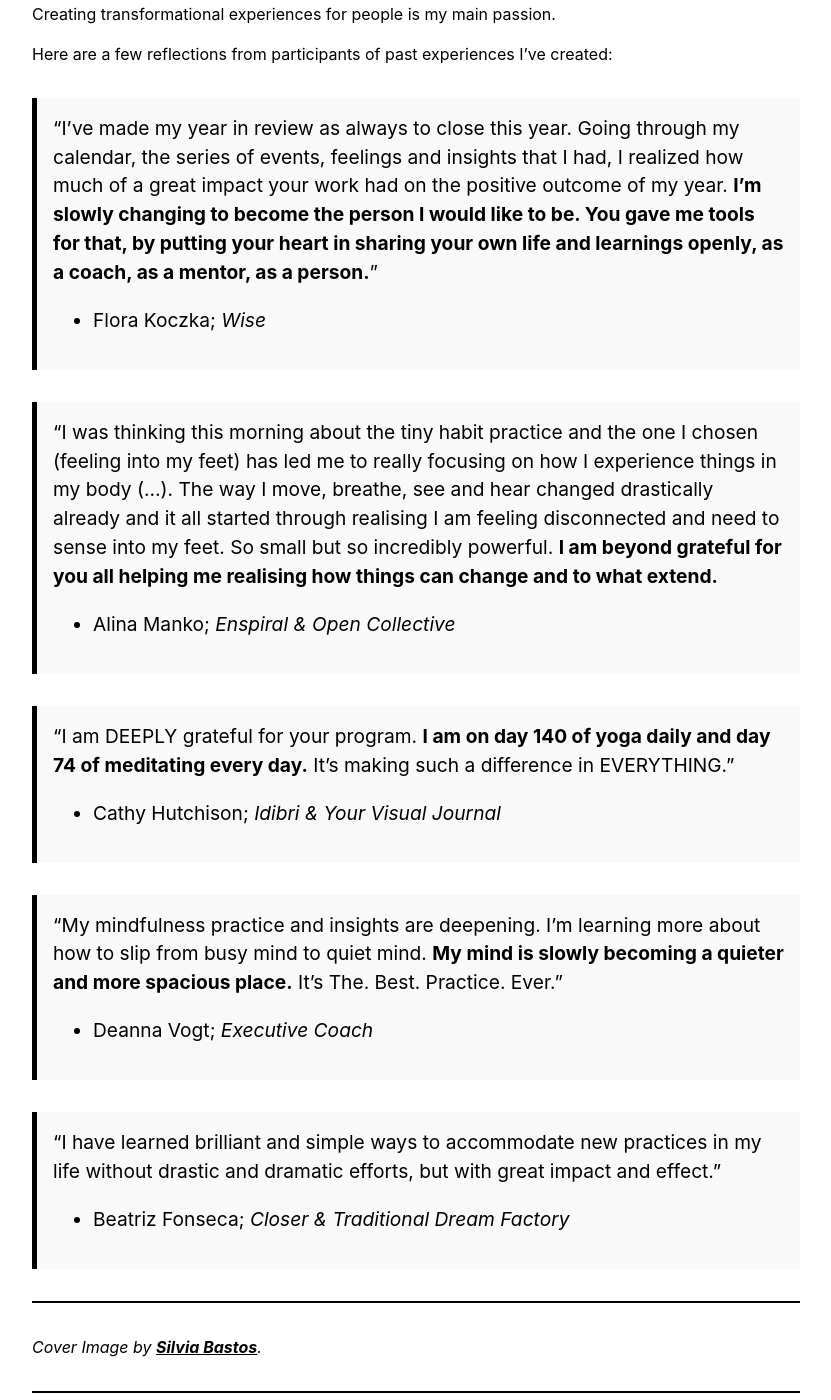
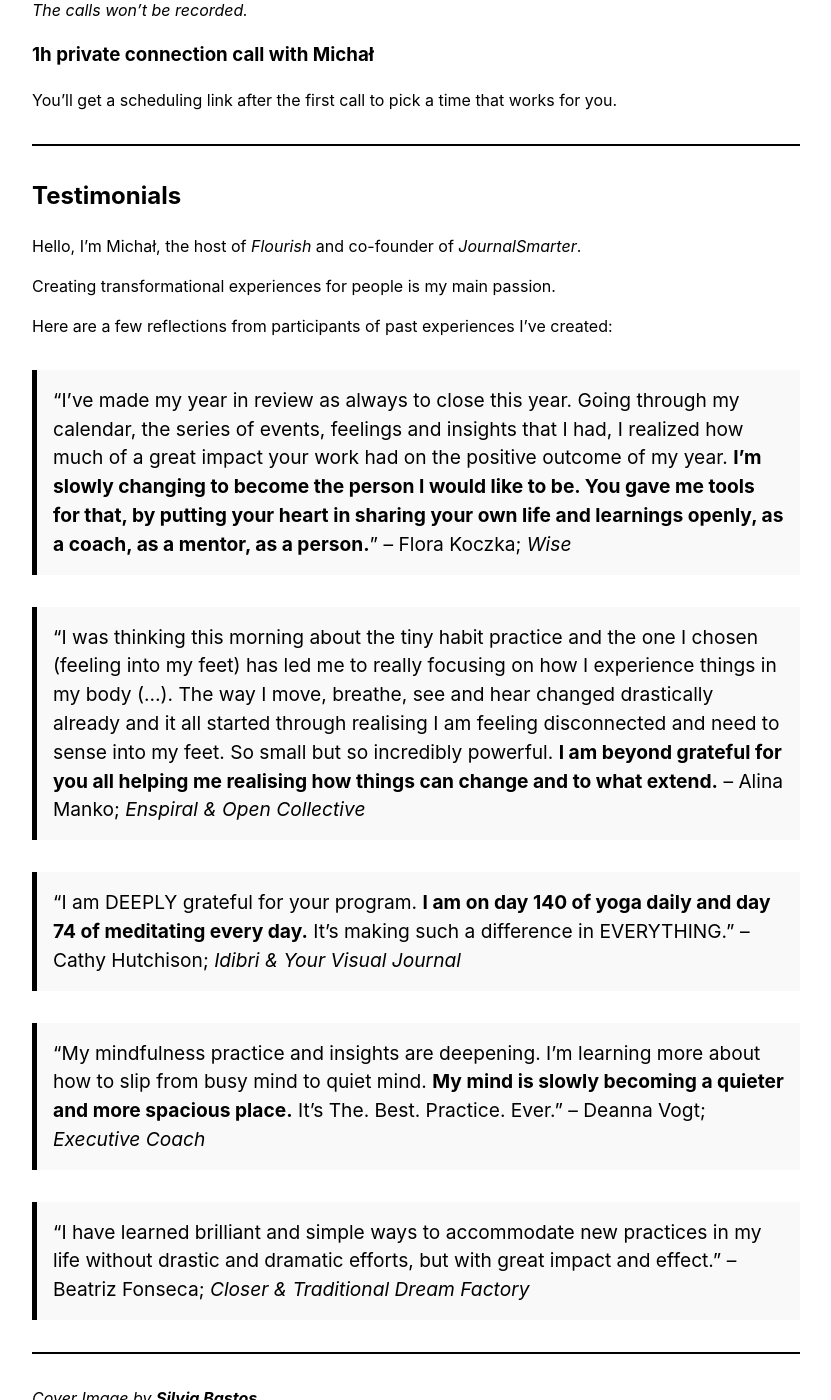
Before and after one commit to heymichal/journalsmarter, a Jekyll site: the page built from _projects/2022-03-29-flourish.md, in a window 1280 px wide and 1400 px high, scrolled down 1702 px. Shown: the whole window, without its empty margins (224-1055 px from the left). Built offline with Jekyll 4.4.1, drawn with Linux system fonts in a browser that asks for light colours; some of the changed text lies outside the part shown.

```diff
--- a/_projects/2022-03-29-flourish.md
+++ b/_projects/2022-03-29-flourish.md
@@ -16,7 +16,7 @@ During three group calls aligned with the Moon cycle, we'll explore powerful jou
 During the private connection call, Michał (community weaver, catalyst & certified habit coach) will hold space for you to further **nourish the seeds of transformation you are planting, remove potential bottlenecks, and catalyse the energy to flow**.
 
 ## Ready to Flourish 🌱 ?
-€99 - [regular ticket]()
+€99 - [regular ticket]() <br>
 €149 - [supporter ticket]()
 
 *After you join, you'll receive the link to the calls + everything you need to know*
@@ -46,19 +46,19 @@ Creating transformational experiences for people is my main passion.
 Here are a few reflections from participants of past experiences I've created:
 
 > “I've made my year in review as always to close this year. Going through my calendar, the series of events, feelings and insights that I had, I realized how much of a great impact your work had on the positive outcome of my year. **I'm slowly changing to become the person I would like to be. You gave me tools for that, by putting your heart in sharing your own life and learnings openly, as a coach, as a mentor, as a person.**"
-> - Flora Koczka; *Wise*
+> -- Flora Koczka; *Wise*
 
 > "I was thinking this morning about the tiny habit practice and the one I chosen (feeling into my feet) has led me to really focusing on how I experience things in my body (...). The way I move, breathe, see and hear changed drastically already and it all started through realising I am feeling disconnected and need to sense into my feet. So small but so incredibly powerful. **I am beyond grateful for you all helping me realising how things can change and to what extend.**
-> - Alina Manko; *Enspiral & Open Collective*
+> -- Alina Manko; *Enspiral & Open Collective*
 
 > “I am DEEPLY grateful for your program. **I am on day 140 of yoga daily and day 74 of meditating every day.** It's making such a difference in EVERYTHING.”
-> - Cathy Hutchison; *Idibri & Your Visual Journal*
+> -- Cathy Hutchison; *Idibri & Your Visual Journal*
 
 > “My mindfulness practice and insights are deepening. I’m learning more about how to slip from busy mind to quiet mind. **My mind is slowly becoming a quieter and more spacious place.** It’s The. Best. Practice. Ever.”
-> - Deanna Vogt; *Executive Coach*
+> -- Deanna Vogt; *Executive Coach*
 
 > “I have learned brilliant and simple ways to accommodate new practices in my life without drastic and dramatic efforts, but with great impact and effect.”
-> - Beatriz Fonseca; *Closer & Traditional Dream Factory*
+> -- Beatriz Fonseca; *Closer & Traditional Dream Factory*
 
 <hr>
 
```
Also changed, not shown: other parts of _projects/2022-03-29-flourish.md (+2 -2 lines).
